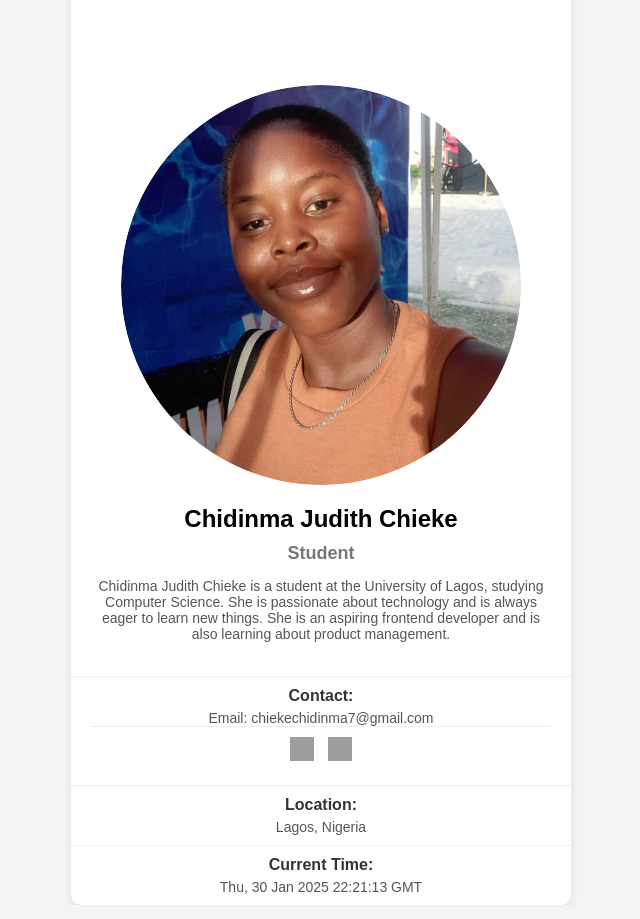
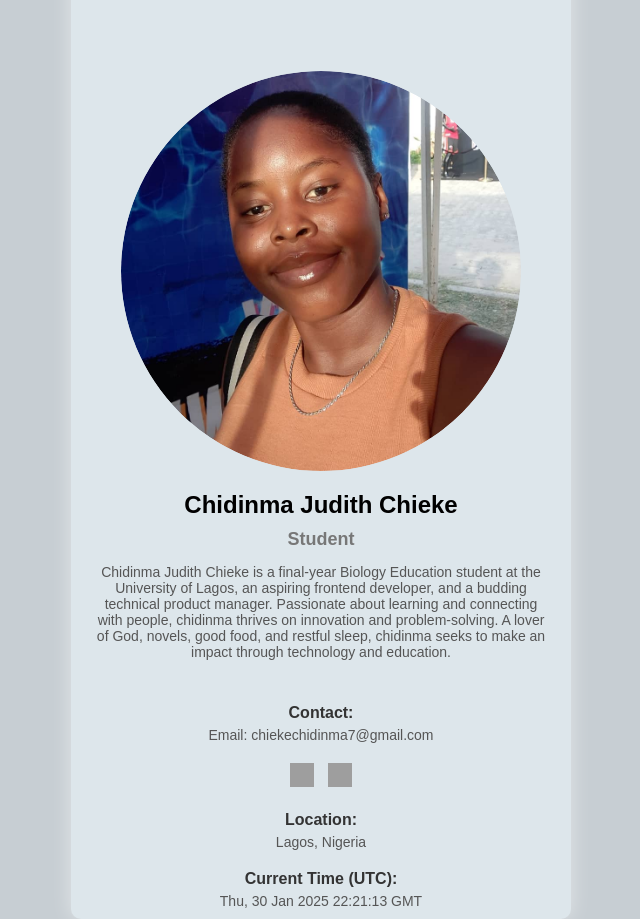
Before and after one commit to Assistantkiwi/Stage-0, a plain HTML site: page index.html in a window 1280 px wide. Shown: the whole page, without its empty margins (319-959 px from the left). Drawn offline with Linux system fonts and the light colour scheme; grey boxes are pictures that could not be loaded.

Commit message:
changed the colour to a more pleasing color and worked on the social links

```diff
--- a/index.html
+++ b/index.html
@@ -16,24 +16,28 @@
             <div class="card-content">
                 <h1 data-testid="fullName">Chidinma Judith Chieke</h1>
                 <h3 data-testid="jobTitle">Student</h3>
-                <p data-testid="shortBio">Chidinma Judith Chieke is a student at the University of Lagos, studying Computer Science. She is passionate about technology and is always eager to learn new things. She is an aspiring frontend developer and is also learning about product management. </p>
+                <p data-testid="shortBio">
+                Chidinma Judith Chieke is a final-year Biology Education student at the University of Lagos, an aspiring frontend developer, and a budding technical product manager.
+                Passionate about learning and connecting with people, chidinma thrives on innovation and problem-solving.
+                A lover of God, novels, good food, and restful sleep, chidinma seeks to make an impact through technology and education.
+                </p>
             </div>
                 <div class="contact">
                     <h4>Contact:</h4>
                     <p data-testid="emailAddress">Email: chiekechidinma7@gmail.com</p>
+            </div>
             <div class="card-social" data-testid="socialLinks">
-                <a href="https://twitter.com/ChidinmaJudithC" target="_blank">
-                <img src="https://img.icons8.com/color/48/000000/twitter.png"/></a>
-                <a href="https://www.linkedin.com/in/chidinma-judith-chieke-0b0b3b1b1/" target="_blank">
-                <img src="https://img.icons8.com/color/48/000000/linkedin.png"/></a>
-            </div>
+                <a href="https://x.com/Assistant_kiwi" target="_blank">
+                <img src="https://img.icons8.com/ios-filled/50/000000/x.png" alt="X Icon"/></a>
+                <a href="https://www.linkedin.com/in/chidinmajudithchieke" target="_blank">
+                <img src="https://img.icons8.com/color/48/000000/linkedin.png" alt="LinkedIn Icon"/></a>
             </div>
             <div class="location">
                 <h4>Location:</h4>
                 <p data-testid="location">Lagos, Nigeria</p>
             </div>
             <div class="time">
-                <h4>Current Time:</h4>
+                <h4>Current Time (UTC):</h4>
                 <p data-testid="currentTimeUTC" id="currentTime"></p>
             </div>
         </div>
--- a/style.css
+++ b/style.css
@@ -1,6 +1,6 @@
 body {
     font-family: Arial, sans-serif;
-    background-color: #f4f4f4;
+    background-color: #C7CED3;
     display: flex;
     justify-content: center;
     align-items: center;
@@ -10,12 +10,12 @@ body {
 }
 
 .card {
-    background-color: #fff;
+    background-color: #DDE6EB;
     border-radius: 10px;
-    box-shadow: 0 4px 8px rgba(0, 0, 0, 0.1);
+    box-shadow: 0 0 20px rgba(255, 255, 255, 0.5); /* Highlighted blurriness effect */
     overflow: hidden;
     width: 100%;
-    max-width: 300px; /*  To ensure the card doesn't get too wide on larger screens */
+    max-width: 300px; /* To ensure the card doesn't get too wide on larger screens */
     text-align: center;
     margin: 20px;
 }
@@ -39,7 +39,6 @@ body {
     border-radius: 50%;
 }
 
-
 .card-content {
     padding: 20px;
 }
@@ -62,7 +61,7 @@ body {
 
 .contact, .location, .time {
     padding: 10px 20px;
-    border-top: 1px solid #eee;
+    border-top: 1px ;
 }
 
 .contact h4, .location h4, .time h4 {
@@ -79,7 +78,7 @@ body {
 
 .card-social {
     padding: 10px 20px;
-    border-top: 1px solid #eee;
+    border-top: 1px ;
 }
 
 .card-social a {
```
